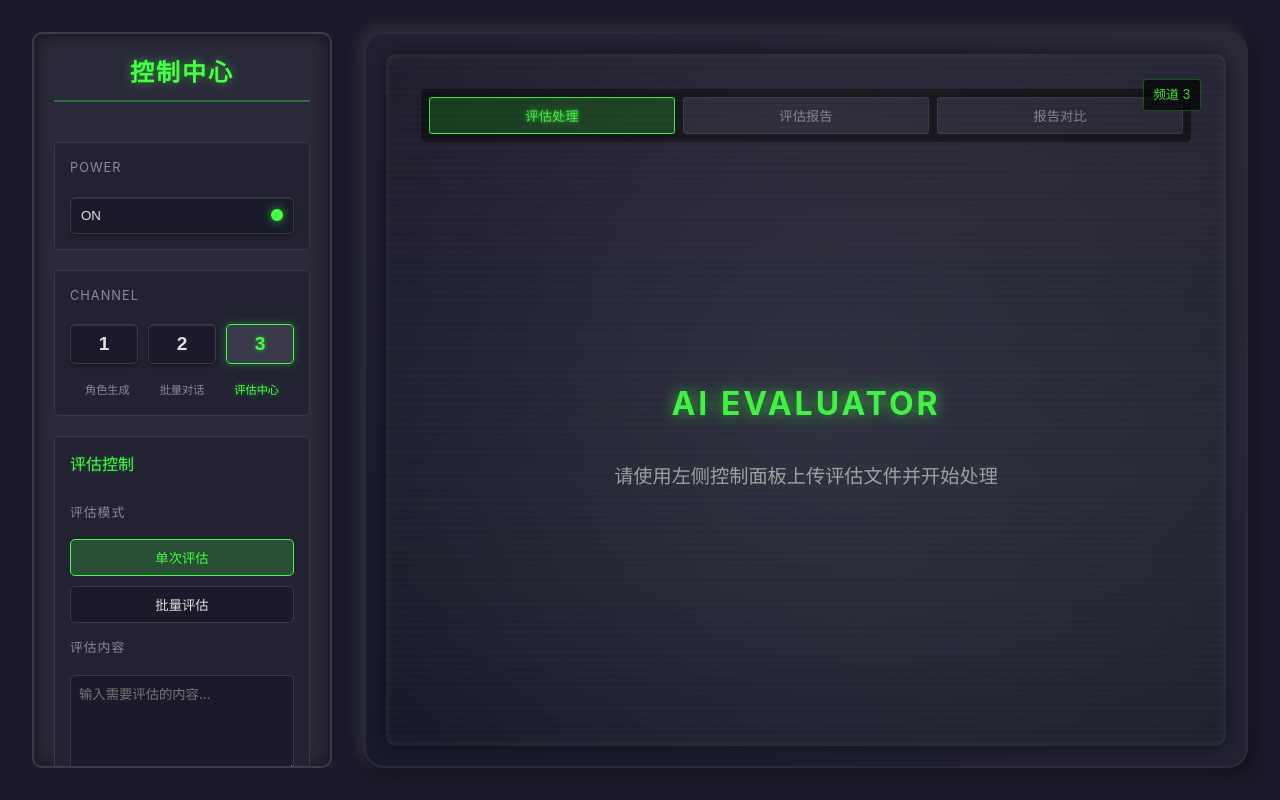
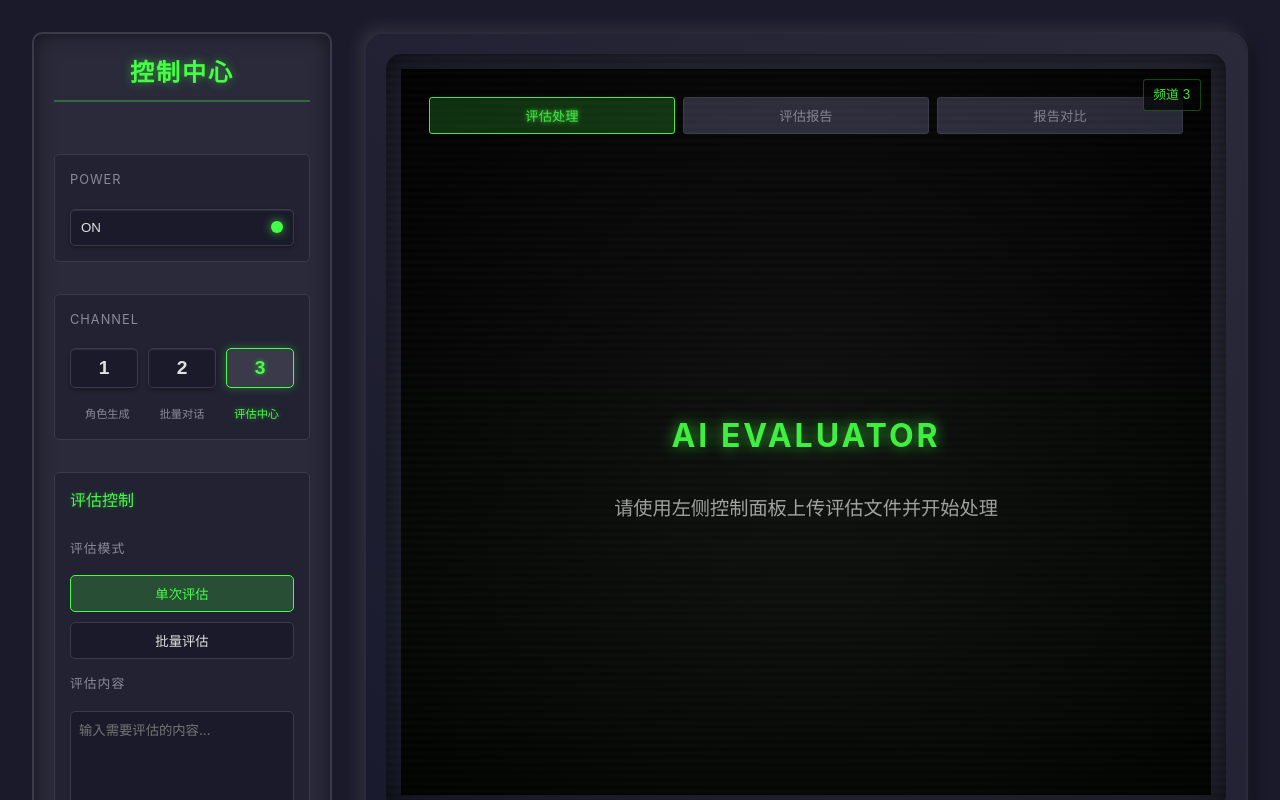
Before and after one commit to BlackBearCC/AgentZero, a Vue app in the folder vue-project/: page / in a window 1280 px wide. Built offline with nearby package versions, Linux system fonts and the light colour scheme.

Commit message:
refactor(layout): 重构布局和样式
- 修改 App.vue 中的组件引用，将 EvaluationPanel 改为 ControlPanel
- 优化 EvaluationPanel.css 中的样式，简化结构并调整命名
- 调整控制面板和电视屏幕的样式

```diff
--- a/vue-project/src/App.vue
+++ b/vue-project/src/App.vue
@@ -1,9 +1,9 @@
 <template>
   <div id="app">
-    <EvaluationPanel />
+    <ControlPanel />
   </div>
 </template>
 
 <script setup>
-import EvaluationPanel from './components/ControlPanel.vue'
+import ControlPanel from './components/ControlPanel.vue'
 </script>
--- a/vue-project/src/components/styles/EvaluationPanel.css
+++ b/vue-project/src/components/styles/EvaluationPanel.css
@@ -1,60 +1,23 @@
 /* 主容器 */
-/* 全局滚动条样式 */
+/* 重置基本样式 */
 
-
-::-webkit-scrollbar {
-  width: 8px;
-  height: 8px;
-}
-
-::-webkit-scrollbar-track {
-  background: rgba(0, 0, 0, 0.3);
-  border-radius: 4px;
-  box-shadow: inset 0 0 5px rgba(0, 0, 0, 0.2);
-}
-
-::-webkit-scrollbar-thumb {
-  background: linear-gradient(to bottom, #333333, #222222);
-  border-radius: 4px;
-  box-shadow: inset 0 0 3px rgba(255, 255, 255, 0.1);
-  border: 1px solid rgba(68, 255, 68, 0.3);
-}
-
-::-webkit-scrollbar-thumb:hover {
-  background: linear-gradient(to bottom, #444444, #333333);
-  border-color: rgba(68, 255, 68, 0.5);
-}
-
-::-webkit-scrollbar-corner {
-  background: transparent;
-}
-
-/* 为Firefox浏览器设置滚动条样式 */
-* {
-  scrollbar-width: thin;
-  scrollbar-color: #333333 rgba(0, 0, 0, 0.3);
-}
-/* 主容器 - 确保占满整个视口 */
 .tv-container {
   display: flex;
-    width: 100vw;
+  width: 100%;
   height: 100vh;
   background-color: #1a1a2a;
-    overflow: hidden;
   position: fixed;
-    top: 0;
-    left: 0;
+  color: #e0e0e0;
 }
 
 /* 控制面板 */
 .control-panel {
     width: 300px;
+    min-width: 300px;
+    height: 100vh;
     background-color: #2a2a3a;
     padding: 20px;
     border-right: 2px solid #3a3a4a;
-  display: flex;
-  flex-direction: column;
-  gap: 20px;
     overflow-y: auto;
   }
 
@@ -183,30 +146,32 @@
   text-shadow: 0 0 5px rgba(68, 255, 68, 0.3);
 }
 
-/* 电视屏幕 */
+/* 电视屏幕 - 占据剩余所有空间 */
 .tv-screen {
   flex: 1;
-  padding: 20px;
+  height: 100vh;
+  background-color: #000000;
   display: flex;
   justify-content: center;
   align-items: center;
+  position: relative;
 }
 
+/* 屏幕框架 */
 .screen-frame {
   width: 100%;
   height: 100%;
-  background-color: #000;
-  border-radius: 10px;
+  background-color: #000000;
+  position: relative;
   overflow: hidden;
-  position: relative;
-  box-shadow: 0 0 20px rgba(0, 0, 0, 0.5), inset 0 0 10px rgba(255, 255, 255, 0.1);
 }
 
+/* 屏幕内容 */
 .screen-content {
   width: 100%;
   height: 100%;
   position: relative;
-  overflow: hidden;
+  background-color: #000000;
 }
 
 /* 扫描线效果 */
```
Lines whose indentation alone changed are shown as unchanged.
